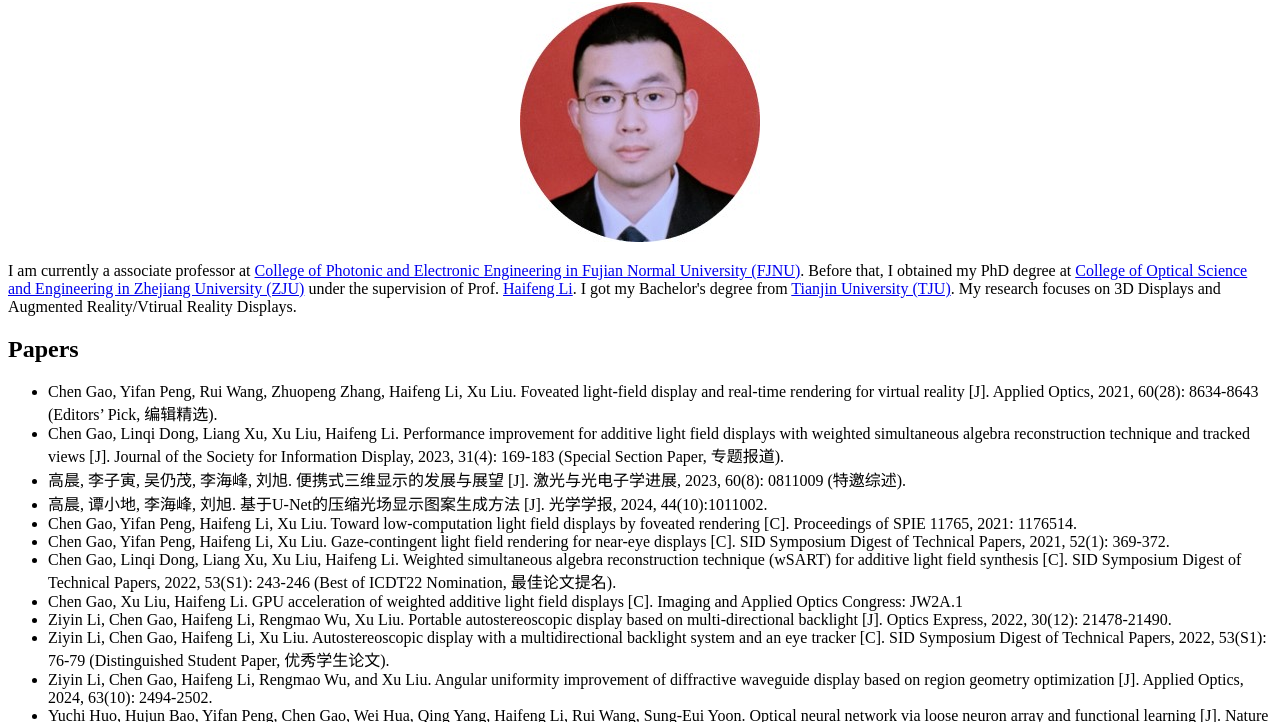
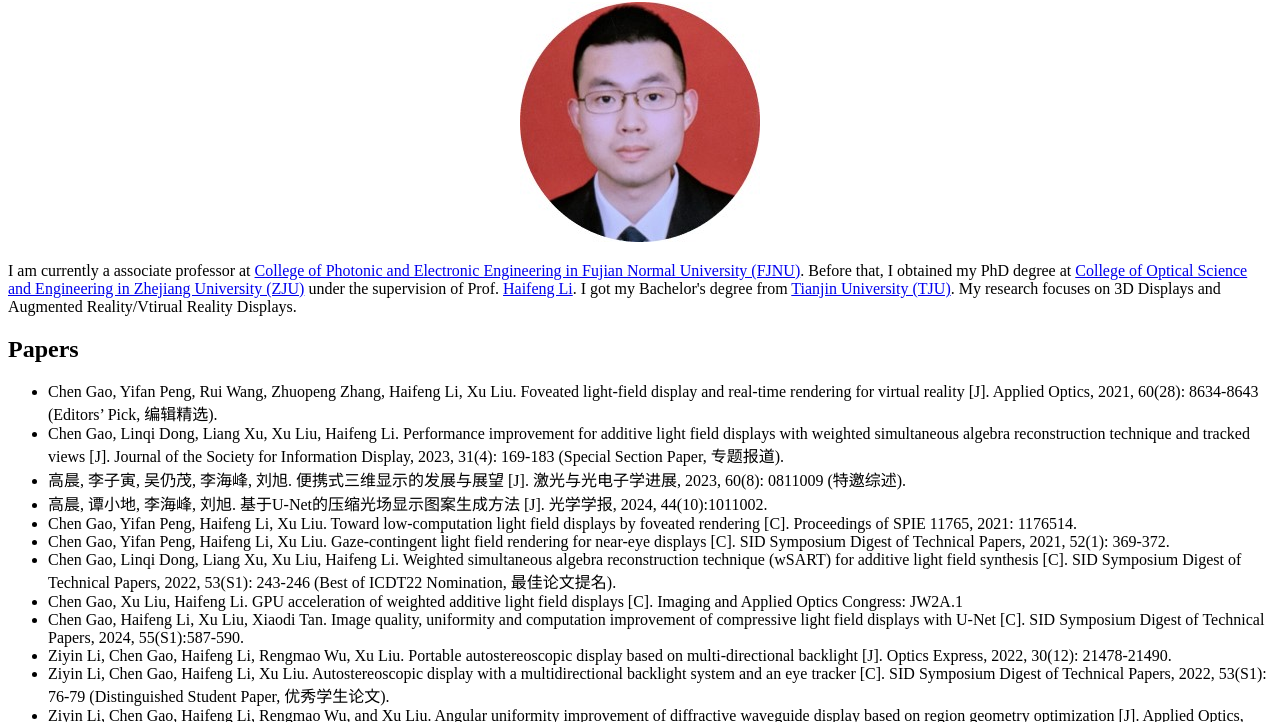
Before and after one commit to MorningGao/morninggao.github.io, a plain HTML site: page index.html in a window 1280 px wide. Shown: the part 78-800 px from the top of the page. Drawn offline with Linux system fonts and the light colour scheme.

Commit message:
Update index.html

```diff
--- a/index.html
+++ b/index.html
@@ -42,6 +42,9 @@
             <li>Chen Gao, Xu Liu, Haifeng Li.
                 GPU acceleration of weighted additive light field displays [C].
                 Imaging and Applied Optics Congress: JW2A.1</li>
+            <li>Chen Gao, Haifeng Li, Xu Liu, Xiaodi Tan.
+                Image quality, uniformity and computation improvement of compressive light field displays with U‐Net [C].
+                SID Symposium Digest of Technical Papers, 2024, 55(S1):587-590.
             <li>Ziyin Li, Chen Gao, Haifeng Li, Rengmao Wu, Xu Liu.
                 Portable autostereoscopic display based on multi-directional backlight [J].
                 Optics Express, 2022, 30(12): 21478-21490.</li>
```
